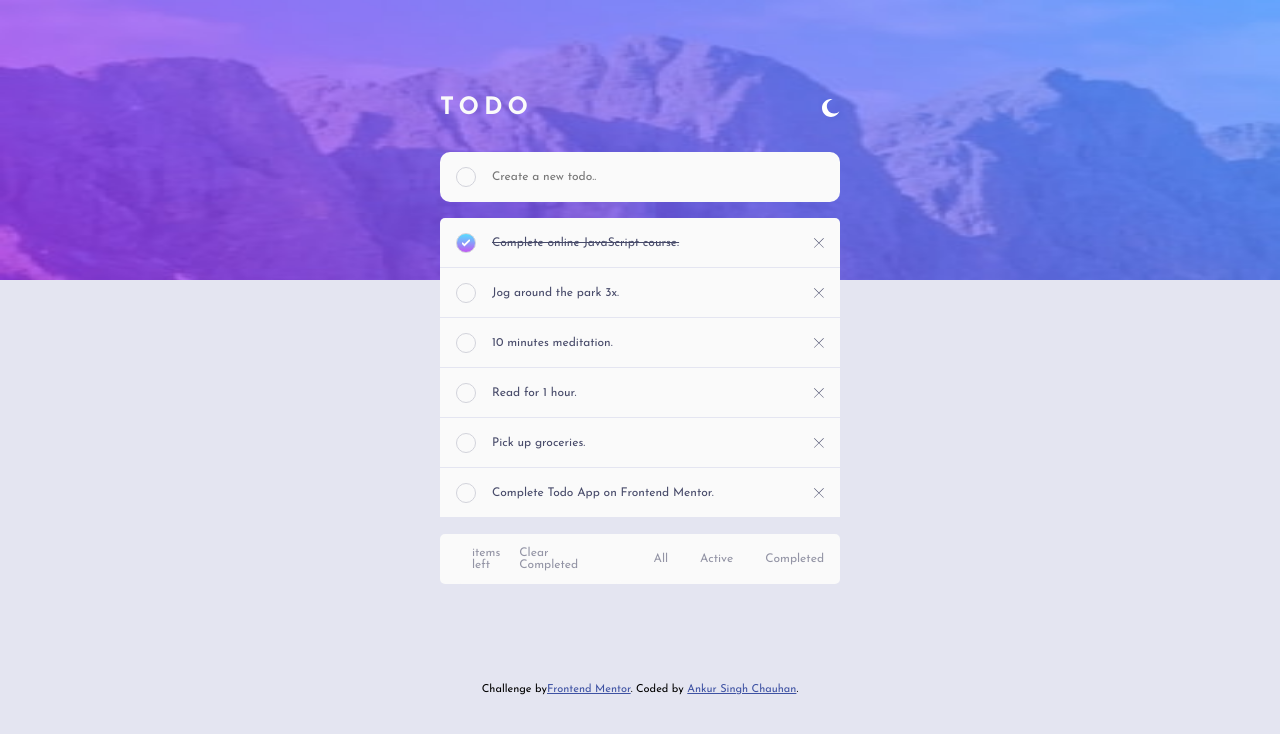
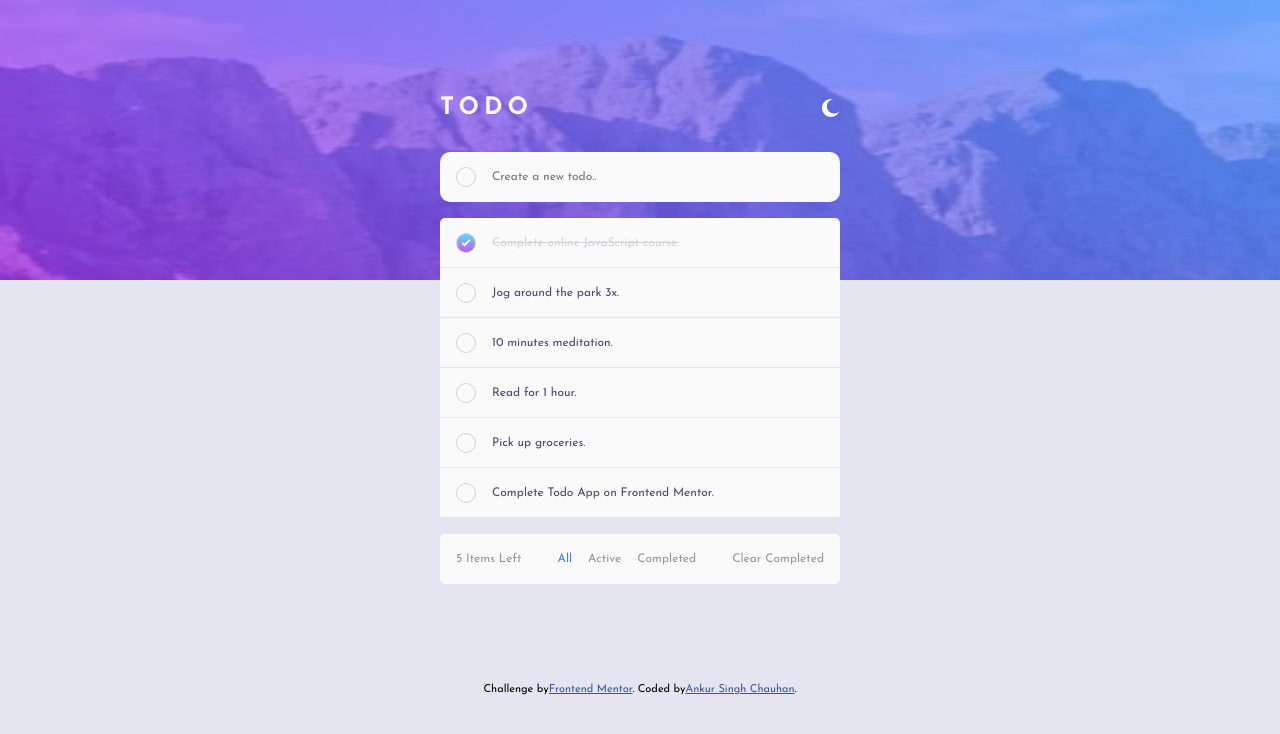
Before and after one commit to ankur700/todo-app, a React (Create React App) app: page / in a window 1280 px wide. Shown: the top 734 px of the page. Built offline with nearby package versions, Linux system fonts and the light colour scheme.

Commit message:
All ui styles and function working

```diff
--- a/src/App.js
+++ b/src/App.js
@@ -3,8 +3,7 @@ import { ThemeProvider } from "styled-components";
 import { lightTheme, darkTheme } from "./theme";
 import { GlobalStyles } from "./global";
 import AddTask from "./AddTask";
-import Task from "./Task";
-// import { todos } from "./data";
+import TabGroup from "./Tabs";
 
 function App() {
   const [theme, setTheme] = useState("light");
@@ -34,13 +33,15 @@ function App() {
       status: "pending",
     },
   ]);
+  const [itemsLeft, setItemLeft] = useState(
+    tasks.filter((task) => task.status === "pending").length
+  );
 
   // The function that toggles between themes
   const toggleTheme = () => {
     // if the theme is not light, then set it to dark
     if (theme === "light") {
       setTheme("dark");
-      // console.log(tasks);
       // otherwise, it should be light
     } else {
       setTheme("light");
@@ -50,6 +51,7 @@ function App() {
   const addTask = (task) => {
     const newTasks = [...tasks, { task: task, status: "pending" }];
     setTasks(newTasks);
+    setItemLeft(newTasks.filter((task) => task.status === "pending").length);
   };
 
   const completeTask = (task) => {
@@ -60,14 +62,15 @@ function App() {
     } else if (status === "completed") {
       task.status = "pending";
     }
-    // console.log(index);
     setTasks(newTasks);
+    setItemLeft(newTasks.filter((task) => task.status === "pending").length);
   };
 
   const removeTask = (index) => {
     const newTasks = [...tasks];
     newTasks.splice(index, 1);
     setTasks(newTasks);
+    setItemLeft(newTasks.filter((task) => task.status === "pending").length);
   };
 
   return (
@@ -81,16 +84,16 @@ function App() {
                 <source
                   id="hero-image-small"
                   media="(min-width: 375px )"
-                  srcSet="./images/bg-mobile-light.jpg"
+                  srcSet={"./images/bg-mobile-" + theme + ".jpg"}
                 />
                 <source
                   id="hero-image-big"
                   media="(min-width: 700px )"
-                  srcSet="./images/bg-desktop-light.jpg"
+                  srcSet={"./images/bg-desktop-" + theme + ".jpg"}
                 />
                 <img
                   id="hero-image"
-                  src="./images/bg-desktop-light.jpg"
+                  src={"./images/bg-mobile-" + theme + ".jpg"}
                   alt="hero"
                 />
               </picture>
@@ -115,32 +118,13 @@ function App() {
               </div>
 
               <AddTask addTask={addTask} />
-
-              <div className="task-list">
-                {tasks.map((task, index) => {
-                  return (
-                    <>
-                      <Task
-                        task={task}
-                        index={index}
-                        key={index}
-                        completeTask={completeTask}
-                        removeTask={removeTask}
-                      />
-                    </>
-                  );
-                })}
-              </div>
-
-              <div className="footer flex">
-                <div class="mob-bottom">
-                  <p>items left</p>
-                  <p>Clear Completed</p>
-                </div>
-                <p>All</p>
-                <p>Active</p>
-                <p>Completed</p>
-              </div>
+              <TabGroup
+                completeTask={completeTask}
+                removeTask={removeTask}
+                tasks={tasks}
+                itemsLeft={itemsLeft}
+                theme={theme}
+              />
             </div>
           </div>
           <div className="attribution">
@@ -152,7 +136,7 @@ function App() {
             >
               Frontend Mentor
             </a>
-            . Coded by{" "}
+            . Coded by
             <a
               href="https://dev.page/ankursinghchauhan"
               target="_blank"
--- /dev/null
+++ b/src/Tabs.js
@@ -0,0 +1,82 @@
+import React, { useState } from "react";
+import styled from "styled-components";
+import Task from "./Task";
+
+const Tab = styled.div`
+  cursor: pointer;
+  border: 0;
+  outline: 0;
+  ${({ active }) =>
+    active &&
+    `
+    color:  hsl(220, 98%, 61%) !important;
+  `}
+`;
+const ButtonGroup = styled.div`
+  display: flex;
+`;
+const types = ["All", "Active", "Completed"];
+
+function TabGroup({ completeTask, removeTask, tasks, itemsLeft, theme }) {
+  const [active, setActive] = useState(types[0]);
+  const [filteredTasks, setFilteredTasks] = useState(tasks);
+  const filter = (type) => {
+    setActive(type);
+    if (type === "All") {
+      setFilteredTasks(tasks);
+    } else if (type === "Active") {
+      const activeTasks = tasks.filter((task) => task.status !== "completed");
+      setFilteredTasks(activeTasks);
+    } else if (type === "Completed") {
+      const completedTasks = tasks.filter(
+        (task) => task.status === "completed"
+      );
+      setFilteredTasks(completedTasks);
+    }
+  };
+
+  return (
+    <>
+      <div className="task-list">
+        {filteredTasks.map((task, index) => {
+          return (
+            <>
+              <Task
+                task={task}
+                index={index}
+                key={index}
+                completeTask={completeTask}
+                removeTask={removeTask}
+                theme={theme}
+              />
+            </>
+          );
+        })}
+
+        <div className="mob-bottom">
+          <div className="mob-corners">{itemsLeft} items left</div>
+          <div className="mob-corners">Clear Completed</div>
+        </div>
+      </div>
+
+      <ButtonGroup className="footer">
+        <div className="corner">{itemsLeft} items left</div>
+        <div className="desktop-bottom">
+          {types.map((type, i) => (
+            <Tab
+              key={i}
+              active={active === type}
+              onClick={() => filter(type)}
+              className="filter"
+            >
+              {type}
+            </Tab>
+          ))}
+        </div>
+        <div className="corner">Clear Completed</div>
+      </ButtonGroup>
+    </>
+  );
+}
+
+export default TabGroup;
--- a/src/Task.js
+++ b/src/Task.js
@@ -1,13 +1,9 @@
-function Task({ task, index, completeTask, removeTask }) {
+function Task({ task, index, completeTask, removeTask, theme }) {
   return (
     <>
-      <div className="item">
-        <div className="right flex">
-          <div
-            className="check"
-            data-checked={task.status}
-            onClick={() => completeTask(task)}
-          >
+      <div key={index} className="item">
+        <div className="right flex" data-checked={task.status}>
+          <div className="check" onClick={() => completeTask(task)}>
             <img
               className="check-icon"
               src="./images/icon-check.svg"
--- a/src/global.js
+++ b/src/global.js
@@ -8,6 +8,8 @@ export const GlobalStyles = createGlobalStyle`
   padding: 0;
   box-sizing: border-box;
 }
+
+
 
 body {
   margin: 0;
@@ -152,15 +154,15 @@ body {
   cursor: pointer;
 }
 
-.check[data-checked="completed"] {
+.right[data-checked="completed"] .check{
   background: linear-gradient(hsl(192, 100%, 67%), hsl(280, 87%, 65%));
 }
 
-.check[data-checked="pending"] {
+.right[data-checked="pending"] .check{
   background: transparent;
 }
 
-.check[data-checked="completed"] > .check-icon {
+.right[data-checked="completed"] .check > .check-icon {
   visibility: visible;
 }
 
@@ -184,19 +186,39 @@ body {
   align-items: center;
 }
 
+
 .todo-item {
-  color: ${({ theme }) => theme.darkertext};
   font-weight: var(--fw-700);
+  font-family: "Josefin Sans", sans-serif;
+  cursor: pointer;
+}
+
+
+#light .right[data-checked="completed"] .todo-item {
+  color: hsl(233, 11%, 84%);
+}
+
+#light .right[data-checked="pending"] .todo-item {
+  color: hsl(235, 19%, 35%);
+}
+
+#dark .right[data-checked="completed"] .todo-item {
+  color: hsl(235, 19%, 35%);
+}
+
+#dark .right[data-checked="pending"] .todo-item {
+  color: hsl(233, 11%, 84%);
 }
 
 .item .cross {
+  visibility: hidden;
   height: 10px;
   width: 10px;
   cursor: pointer;
 }
 
-.desktop-footer {
-  display: none;
+.item:hover .cross {
+  visibility: visible;
 }
 
 .mob-bottom {
@@ -206,7 +228,6 @@ body {
   align-items: center;
   height: 50px;
   background: ${({ theme }) => theme.cardbg};
-  color: ${({ theme }) => theme.darktext};
   font-size: 0.75rem;
   padding: 0 1rem;
 }
@@ -217,17 +238,32 @@ body {
   align-items: center;
   height: 50px;
   background: ${({ theme }) => theme.cardbg};
-  color: ${({ theme }) => theme.darktext};
   font-size: 0.75rem;
   padding: 0 1rem;
   gap: 2rem;
   border-radius: 5px;
 }
 
-footer p {
-  font-size: 18px;
+.footer{
+  font-size: 12px;
   font-weight: normal;
   text-transform: capitalize;
+}
+
+.mob-bottom, .footer {
+  color: ${({ theme }) => theme.darktext};
+}
+
+.mob-bottom .mob-corners{
+  cursor: pointer;
+}
+
+#light .footer > .corner:hover , #light .desktop-bottom > .filter:hover, #light .mob-bottom > .mob-corners:hover {
+  color: ${({ theme }) => theme.darkertext};
+}
+
+#dark .footer > .corner:hover , #dark .desktop-bottom > .filter:hover, #dark .mob-bottom > .mob-corners:hover {
+  color: ${({ theme }) => theme.lighttext};
 }
 
 input[type="text"] {
@@ -244,6 +280,16 @@ input[type="text"]:focus{
   background: transparent;
 }
 
+  .corner {
+    display: none;
+  }
+
+
+.desktop-bottom {
+  display: flex;
+  gap: 1rem;
+}
+
 @media only screen and (min-width: 600px) {
   .hero {
     height: 280px;
@@ -254,10 +300,6 @@ input[type="text"]:focus{
     margin-top: 5rem;
   }
 
-  .desktop-footer {
-    display: flex;
-    gap: 1rem;
-  }
 
   #light .check {
     border: 1px solid ${({ theme }) => theme.lighttext};
@@ -265,9 +307,29 @@ input[type="text"]:focus{
 
   #light .check:hover {
   border: 1px solid ${({ theme }) => theme.darkertext};
-}
+  }
 
-#dark .check:hover {
-  border: 1px solid linear-gradient(hsl(192, 100%, 67%), hsl(280, 87%, 65%));
-}
+  #dark .check:hover {
+    border: 1px solid linear-gradient(hsl(192, 100%, 67%), hsl(280, 87%, 65%));
+  }
+
+  .mob-bottom {
+    display: none;
+  }
+
+  .footer {
+    justify-content: space-between;
+  }
+
+  .corner {
+    display: block;
+  }
+
+  .desktop-bottom {
+    display: flex;
+    justify-content: space-between;
+    gap: 1rem;
+  }
+
+
 `;
--- a/src/theme.js
+++ b/src/theme.js
@@ -5,7 +5,6 @@ export const lightTheme = {
   lighttext: "hsl(233, 11%, 84%)",
   darktext: "hsl(236, 9%, 61%)",
   darkertext: "hsl(235, 19%, 35%)",
-
   primaryblue: "hsl(220, 98%, 61%)",
   radioCheckBg: "linear-gradient(hsl(192, 100%, 67%), hsl(280, 87%, 65%))",
 };
```
Also changed, not shown: src/App.css (added).
